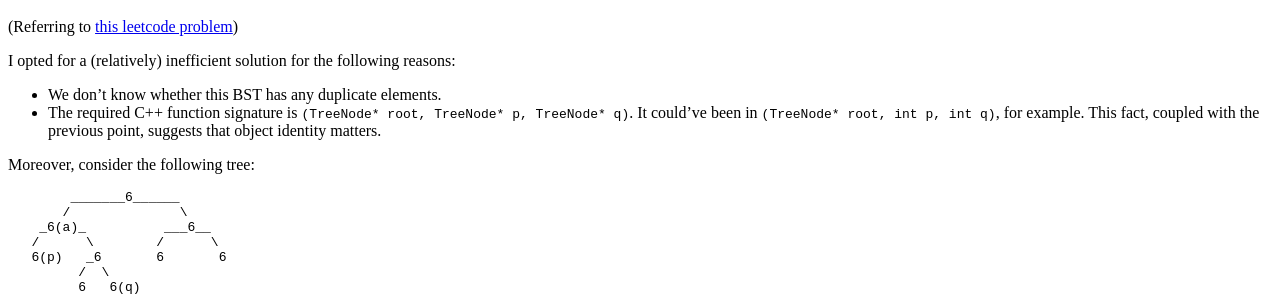
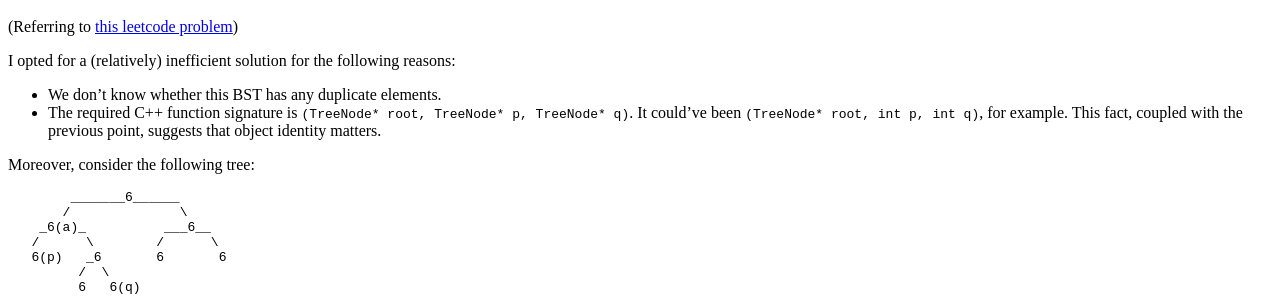
Before and after one commit to Garciat/garciat.github.io, a Jekyll site: the page built from _posts/2017-07-05-lca.md, in a window 1280 px wide. Shown: the part 194-490 px from the top of the page. Built offline with Jekyll 4.4.1, drawn with Linux system fonts in a browser that asks for light colours.

Commit message:
Fix typo.

````diff
--- a/_posts/2017-07-05-lca.md
+++ b/_posts/2017-07-05-lca.md
@@ -8,7 +8,7 @@ date:       2017-07-05 18:51
 
 I opted for a (relatively) inefficient solution for the following reasons:
 * We don't know whether this BST has any duplicate elements.
-* The required C++ function signature is `(TreeNode* root, TreeNode* p, TreeNode* q)`. It could've been in `(TreeNode* root, int p, int q)`, for example. This fact, coupled with the previous point, suggests that object identity matters.
+* The required C++ function signature is `(TreeNode* root, TreeNode* p, TreeNode* q)`. It could've been `(TreeNode* root, int p, int q)`, for example. This fact, coupled with the previous point, suggests that object identity matters.
 
 Moreover, consider the following tree:
 ```text
````
